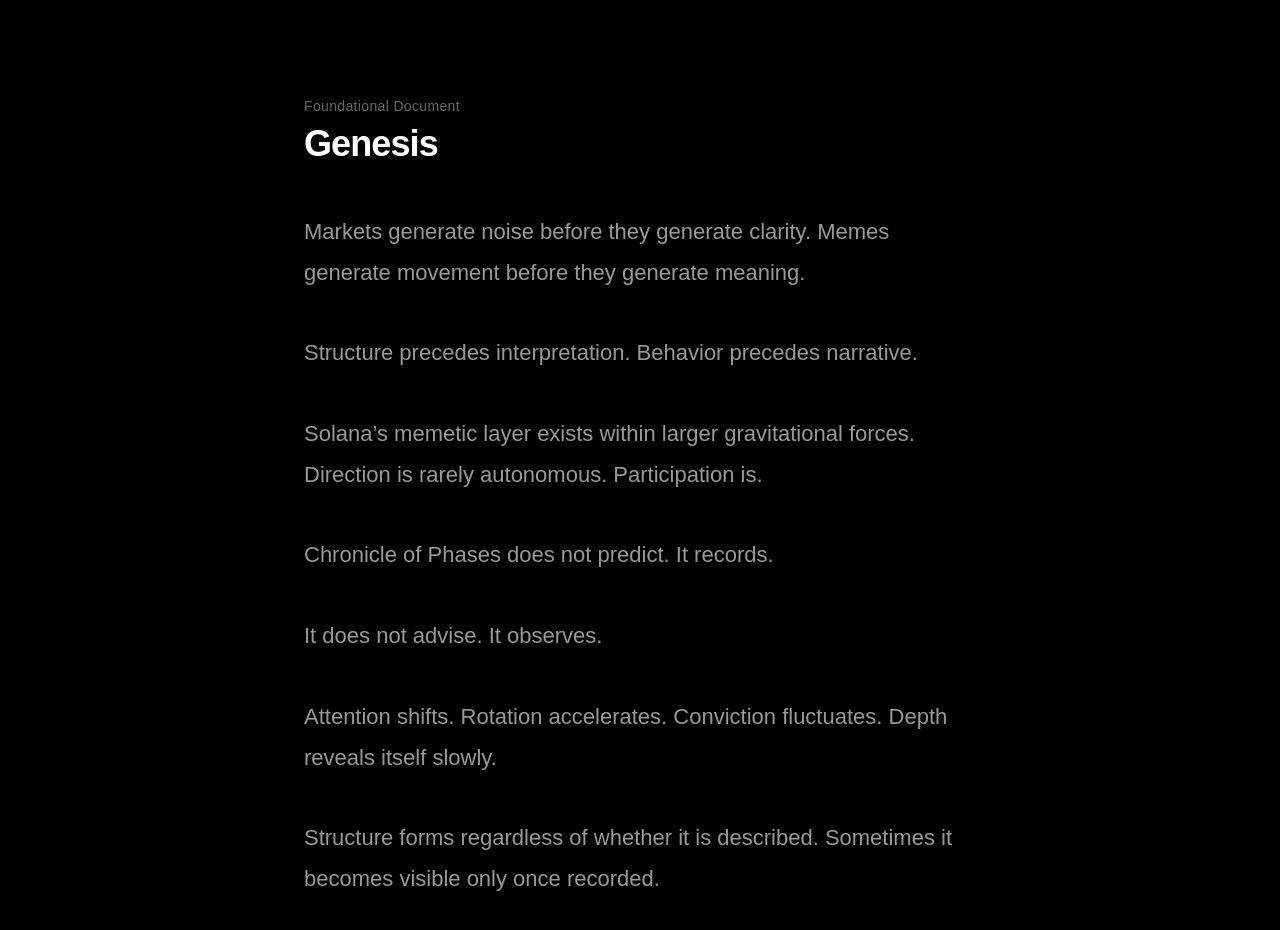
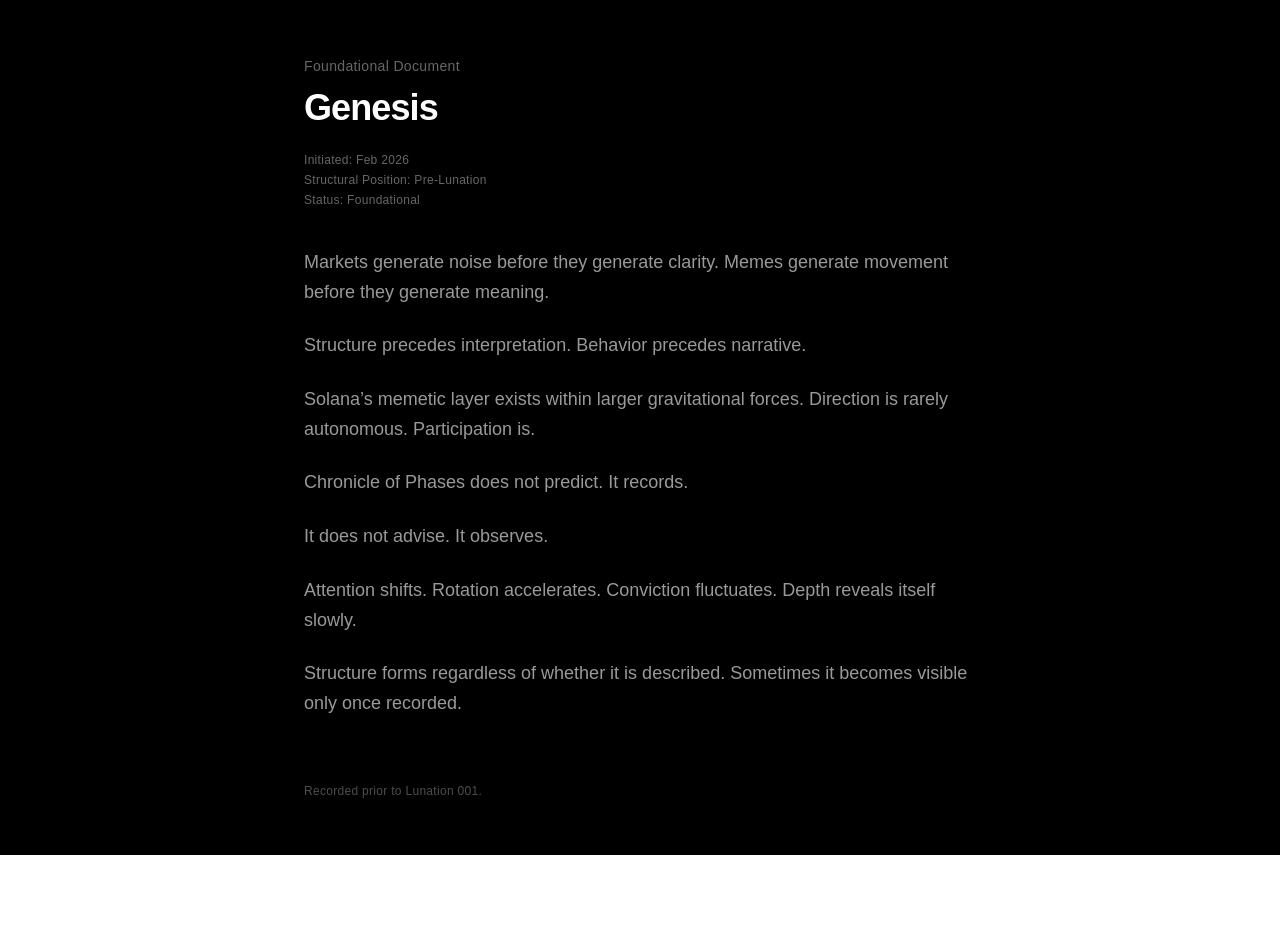
Before and after one commit to solunacoincto/soluna-site, a Next.js app: page /chronicle/genesis in a window 1280 px wide. Shown: the top 930 px of the page. After the commit the page ends 855 px from the top, so only its background shows below. Built offline with nearby package versions, Linux system fonts and the light colour scheme.

Commit message:
Refined Genesis layout

```diff
--- a/app/chronicle/genesis/page.tsx
+++ b/app/chronicle/genesis/page.tsx
@@ -1,19 +1,27 @@
 export default function Genesis() {
   return (
-    <main className="bg-black text-white min-h-screen px-6 py-24">
-      <div className="max-w-2xl mx-auto space-y-12">
+    <main className="bg-black text-white min-h-screen px-6 py-14">
+      <div className="max-w-2xl mx-auto space-y-10">
 
-        <div>
+        {/* Header */}
+        <div className="space-y-3">
           <p className="text-white/40 text-sm tracking-wide">
             Foundational Document
           </p>
 
-          <h1 className="text-4xl font-semibold tracking-tight mt-2">
+          <h1 className="text-4xl font-semibold tracking-tight">
             Genesis
           </h1>
+
+          <div className="pt-3 text-xs text-white/40 tracking-wide space-y-1">
+            <p>Initiated: Feb 2026</p>
+            <p>Structural Position: Pre-Lunation</p>
+            <p>Status: Foundational</p>
+          </div>
         </div>
 
-        <div className="space-y-10 text-[22px] leading-[1.85] text-white/60">
+        {/* Content */}
+        <div className="space-y-6 text-[18px] leading-[1.65] text-white/60">
 
           <p>
             Markets generate noise before they generate clarity.
@@ -55,6 +63,11 @@
 
         </div>
 
+        {/* Archival Anchor */}
+        <div className="pt-6 text-xs text-white/30 tracking-wide">
+          Recorded prior to Lunation 001.
+        </div>
+
       </div>
     </main>
   );
```
